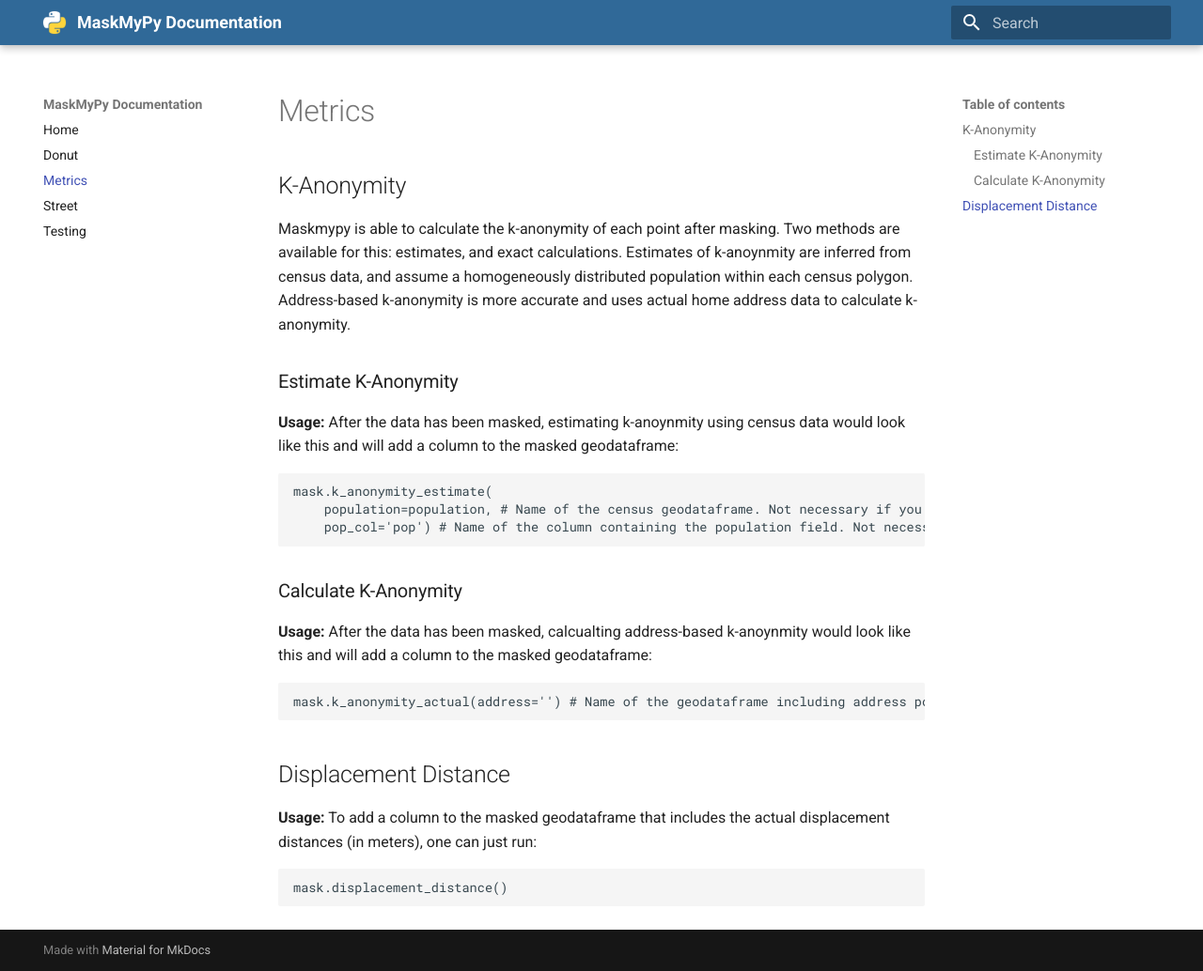
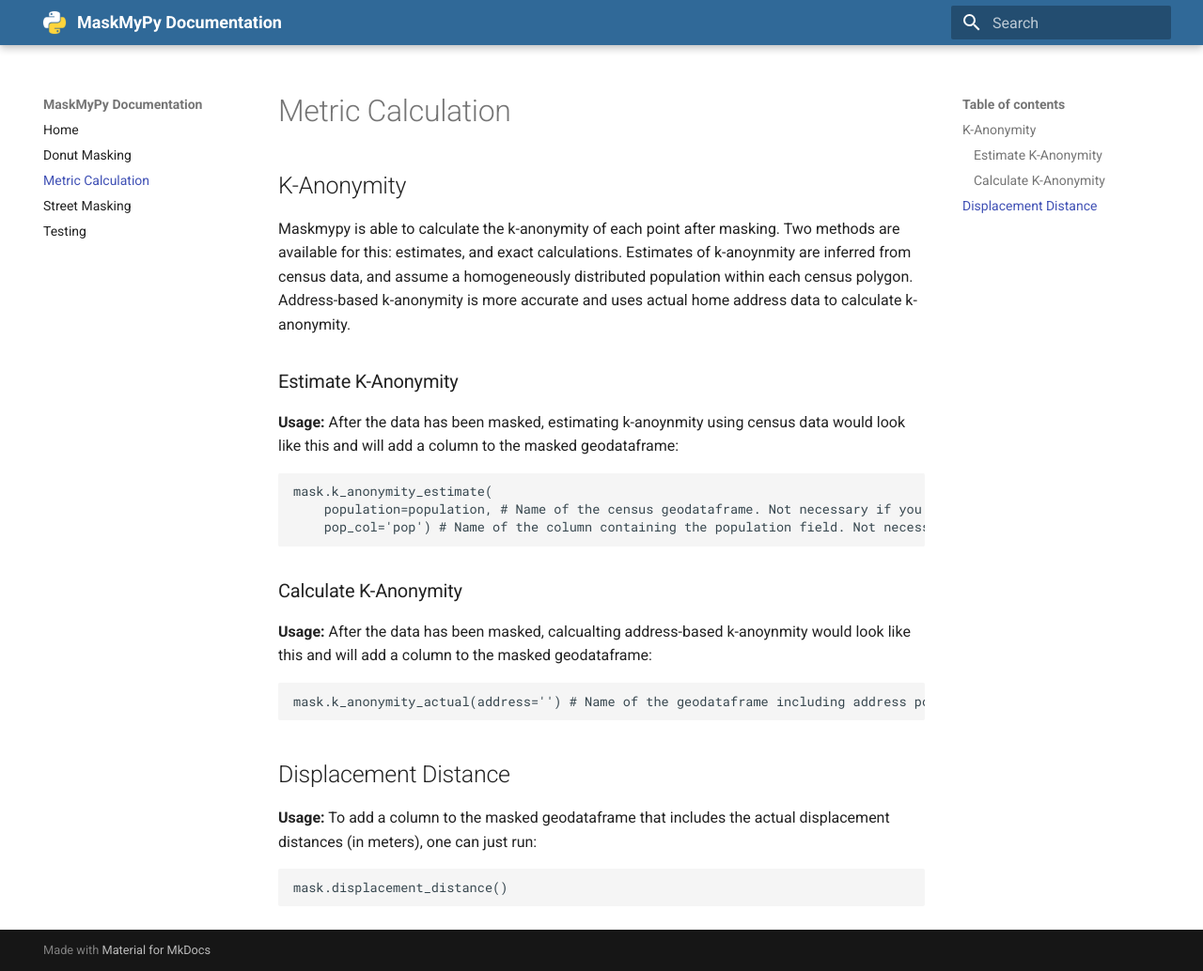
Before and after one commit to TheTinHat/MaskMyPy, an MkDocs documentation site: the page built from docs/metrics.md, in a window 1280 px wide and 1034 px high. Shown: the whole window at 94% size. Built offline with MkDocs 1.6.1 and Material for MkDocs 9.7.7, drawn with Linux system fonts in a browser that asks for light colours.

Commit message:
docs: Add custom page titles

```diff
--- a/docs/donut.md
+++ b/docs/donut.md
@@ -1,3 +1,7 @@
+---
+title: Donut Masking
+---
+
 ## Donut Masking
 
 **Usage:**
--- a/docs/metrics.md
+++ b/docs/metrics.md
@@ -1,3 +1,6 @@
+---
+title: Metric Calculation
+---
 
 
 ## K-Anonymity
--- a/docs/street.md
+++ b/docs/street.md
@@ -1,3 +1,8 @@
+---
+title: Street Masking
+---
+
+
 ## Street Masking
 Street masking automatically downloads OpenStreetMap road network data and uses it to geographically mask your sensitive points. It works by first downloading the road network data, snapping each sensitive point to the nearest node on the network (an intersection or dead end), and then calculating the average network-distance between that node and a pool of the closest x number of nodes (e.g. the closest 20 nodes on the network, known as the search depth). This average distance is the target displacement distance. Finally, it selects a node from the pool whose network-distance from the starting node is closest to the target displacement distance.
 
```
